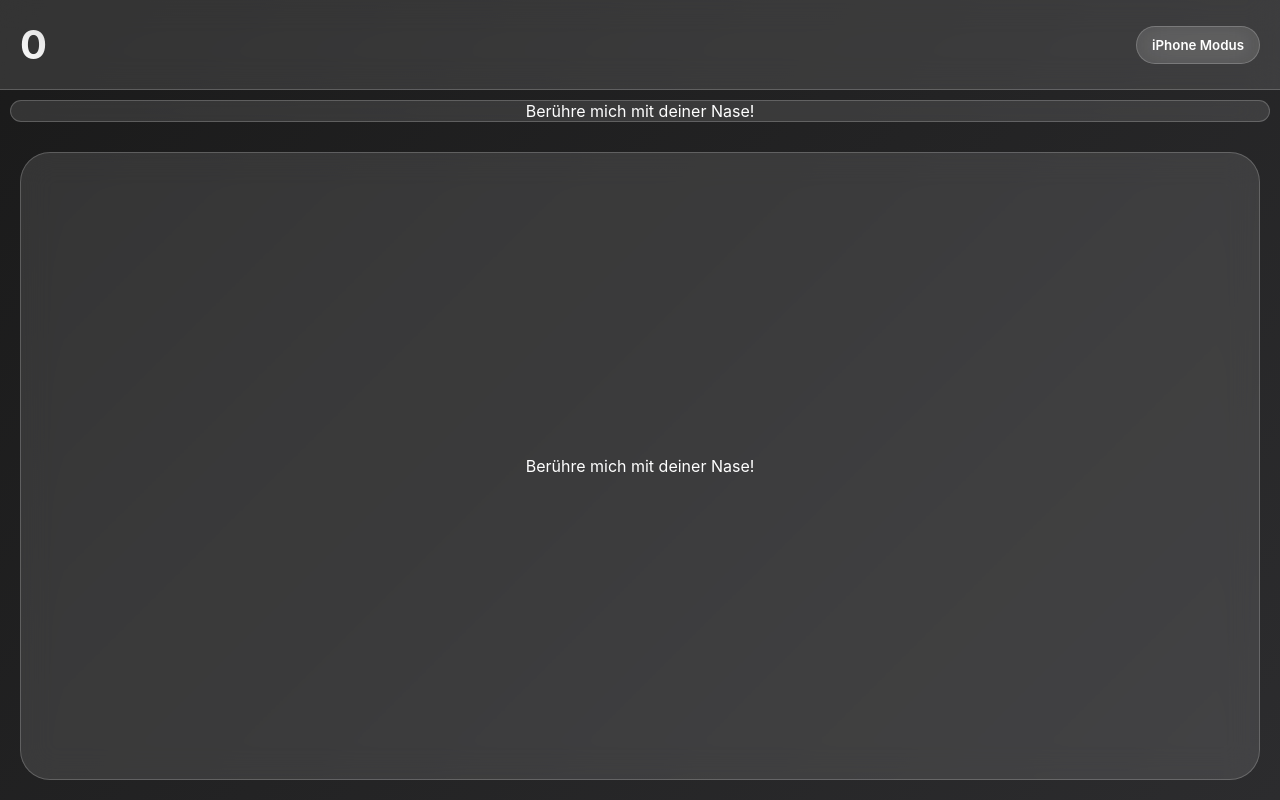
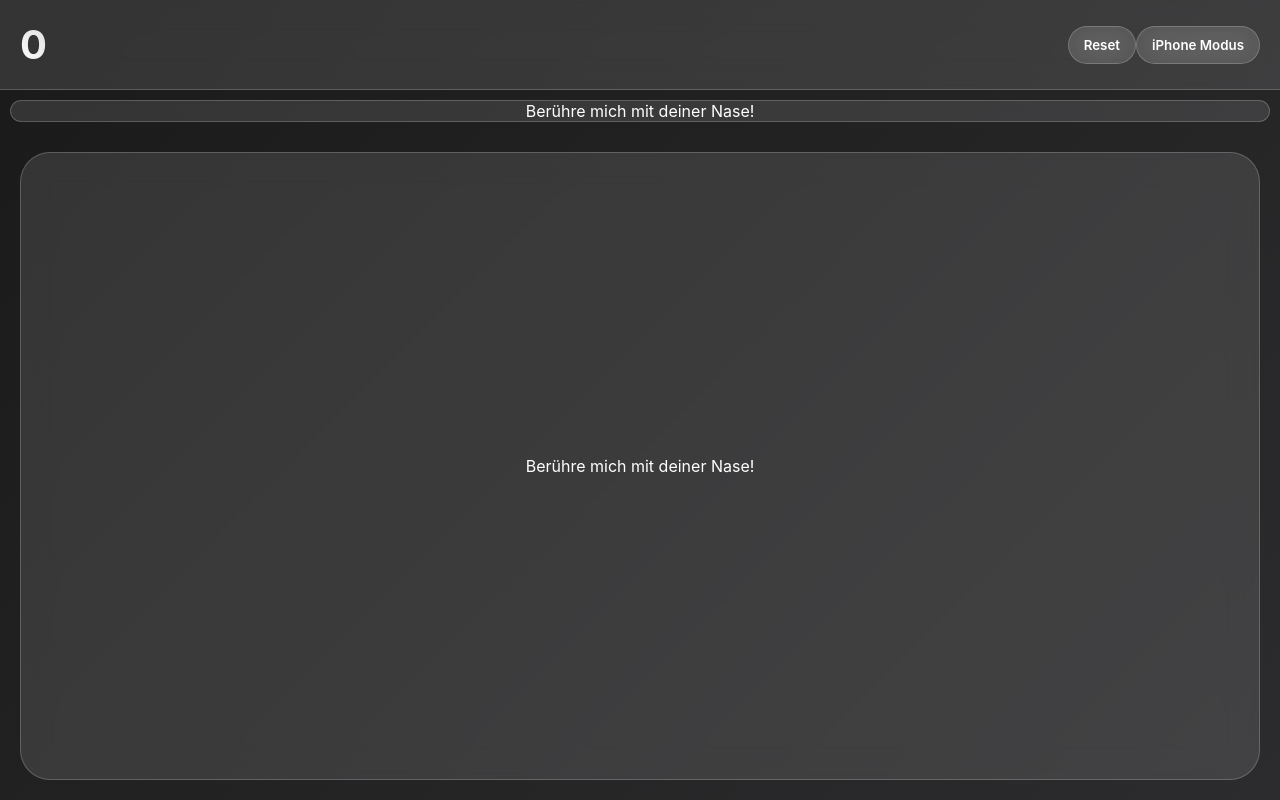
Before and after one commit to glitchygnu/glitchygnu.github.io, a plain HTML site: page giganetwork/pushupcounter/index.html in a window 1280 px wide. Drawn offline with Linux system fonts and the light colour scheme.

Commit message:
index.html aktualisieren

```diff
--- a/giganetwork/pushupcounter/index.html
+++ b/giganetwork/pushupcounter/index.html
@@ -68,6 +68,24 @@
         }
 
         .mode-switch:hover {
+            background: rgba(255, 255, 255, 0.1);
+        }
+
+        .reset-button {
+            padding: 10px 15px;
+            border-radius: 50px;
+            background: var(--glass-color);
+            backdrop-filter: var(--glass-backdrop);
+            -webkit-backdrop-filter: var(--glass-backdrop);
+            border: var(--glass-border);
+            color: white;
+            font-weight: 600;
+            cursor: pointer;
+            transition: all 0.3s ease;
+            margin-left: 10px;
+        }
+
+        .reset-button:hover {
             background: rgba(255, 255, 255, 0.1);
         }
 
@@ -174,12 +192,20 @@
             flex-direction: column;
             height: 100%;
         }
+
+        .header-buttons {
+            display: flex;
+            align-items: center;
+        }
     </style>
 </head>
 <body>
     <div class="header">
         <div class="counter">0</div>
-        <button class="mode-switch">iPad Modus</button>
+        <div class="header-buttons">
+            <button class="reset-button">Reset</button>
+            <button class="mode-switch">iPad Modus</button>
+        </div>
     </div>
 
     <div class="iphone-layout mode-active">
@@ -200,6 +226,7 @@
             const mainButton = document.getElementById('mainButton');
             const mainButtonIpad = document.getElementById('mainButtonIpad');
             const modeSwitch = document.querySelector('.mode-switch');
+            const resetButton = document.querySelector('.reset-button');
             const iphoneLayout = document.querySelector('.iphone-layout');
             const ipadLayout = document.querySelector('.ipad-layout');
 
@@ -238,6 +265,13 @@
 
             // Handle mode switch
             modeSwitch.addEventListener('click', toggleMode);
+
+            // Handle reset button
+            resetButton.addEventListener('click', function() {
+                count = 0;
+                counterElement.textContent = count;
+                localStorage.setItem('pushupCount', count);
+            });
 
             function toggleMode() {
                 isIpadMode = !isIpadMode;
```
